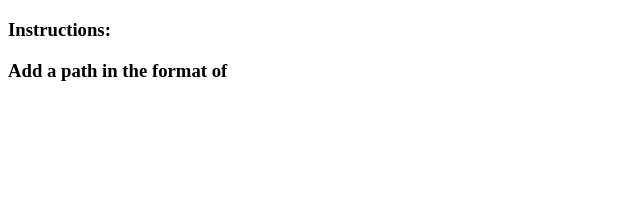
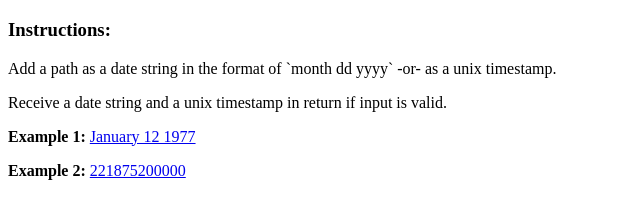
Before and after one commit to MichaelWStuart/timestamp-microserver, a website: page index.html in a window 1280 px wide. Shown: the part 61-280 px from the top of the page, without its empty margins (0-640 px from the left). Drawn offline with Linux system fonts and the light colour scheme.

Commit message:
add unix timestamp parsing

```diff
--- a/index.html
+++ b/index.html
@@ -10,9 +10,18 @@
     </h1>
     <h3>
       Instructions:
-    <h3>
+    </h3>
     <p>
-      Add a path in the format of
+      Add a path as a date string in the format of `month dd yyyy` -or- as a unix timestamp.
+    </p>
+    <p>
+      Receive a date string and a unix timestamp in return if input is valid.
+    </p>
+    <p>
+      <strong>Example 1:</strong> <a href='/January 12 1977'>January 12 1977</a>
+    </p>
+    <p>
+      <strong>Example 2:</strong> <a href='/221875200000'>221875200000</a>
     </p>
   </body>
 </html>
--- a/package.json
+++ b/package.json
@@ -4,7 +4,7 @@
   "description": "",
   "main": "app.js",
   "engines": {
-   "node": "7.2.0"
+    "node": "7.2.0"
   },
   "scripts": {
     "test": "echo \"Error: no test specified\" && exit 1",
```
Also changed, not shown: time.js (+8 -0 lines).
